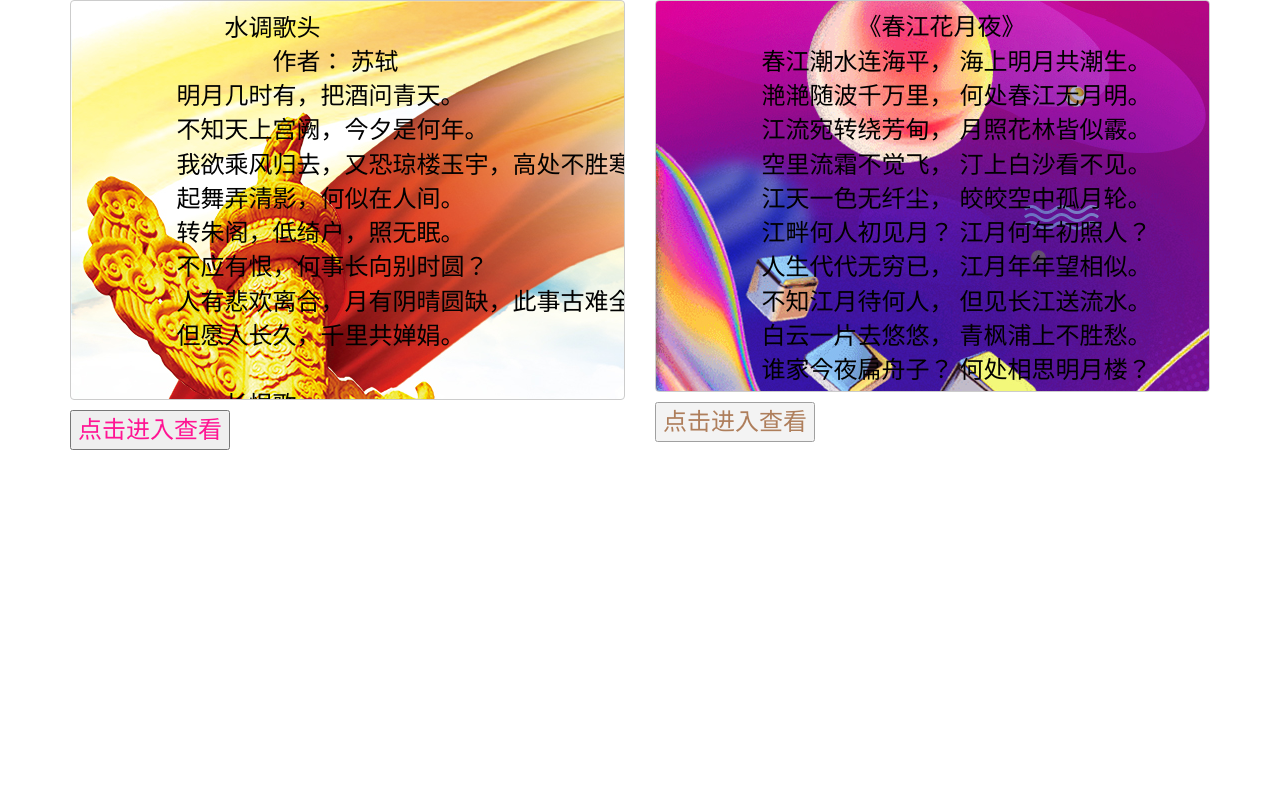
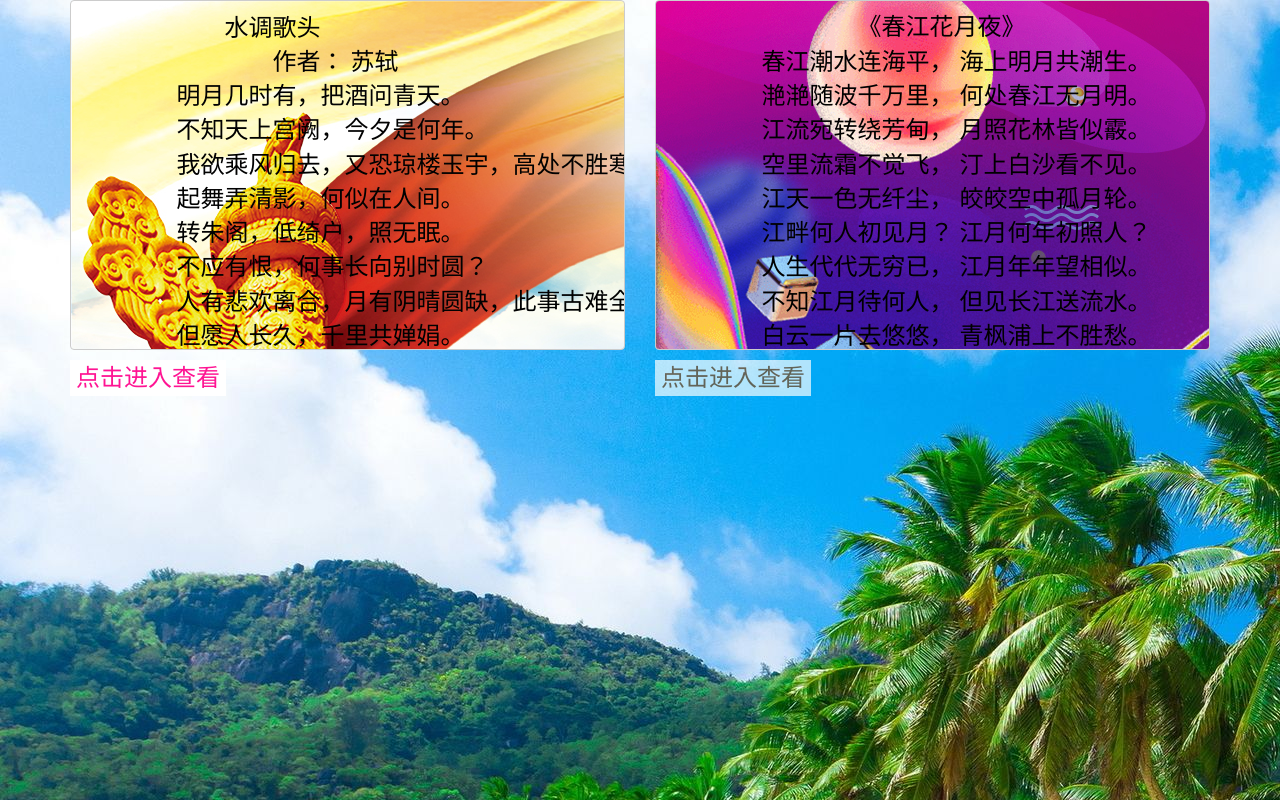
Before and after one commit to renyadong/BootStrap, a plain HTML site: page pre.html in a window 1280 px wide. Drawn offline with Linux system fonts and the light colour scheme.

Commit message:
BootStrap

```diff
--- a/pre.html
+++ b/pre.html
@@ -13,12 +13,16 @@
 	<script src="js/bootstrap.min.js" type="text/javascript" charset="utf-8"></script>
 	<style type="text/css">
 		.pre-scrollable {
-			max-height: 400px;
+			max-height: 350px;
 			overflow-y: scroll;
+		}
+		button{
+			border: none;
+			background-color: white;
 		}
 	</style>
 
-	<body>
+	<body background="img/timg (1).jpg">
 		<div class="container">
 			<div class="row">
 				<div class="col-lg-6">
```
Also changed, not shown: img/timg (1).jpg (added), img/timg.jpg (added), 1 other file.
